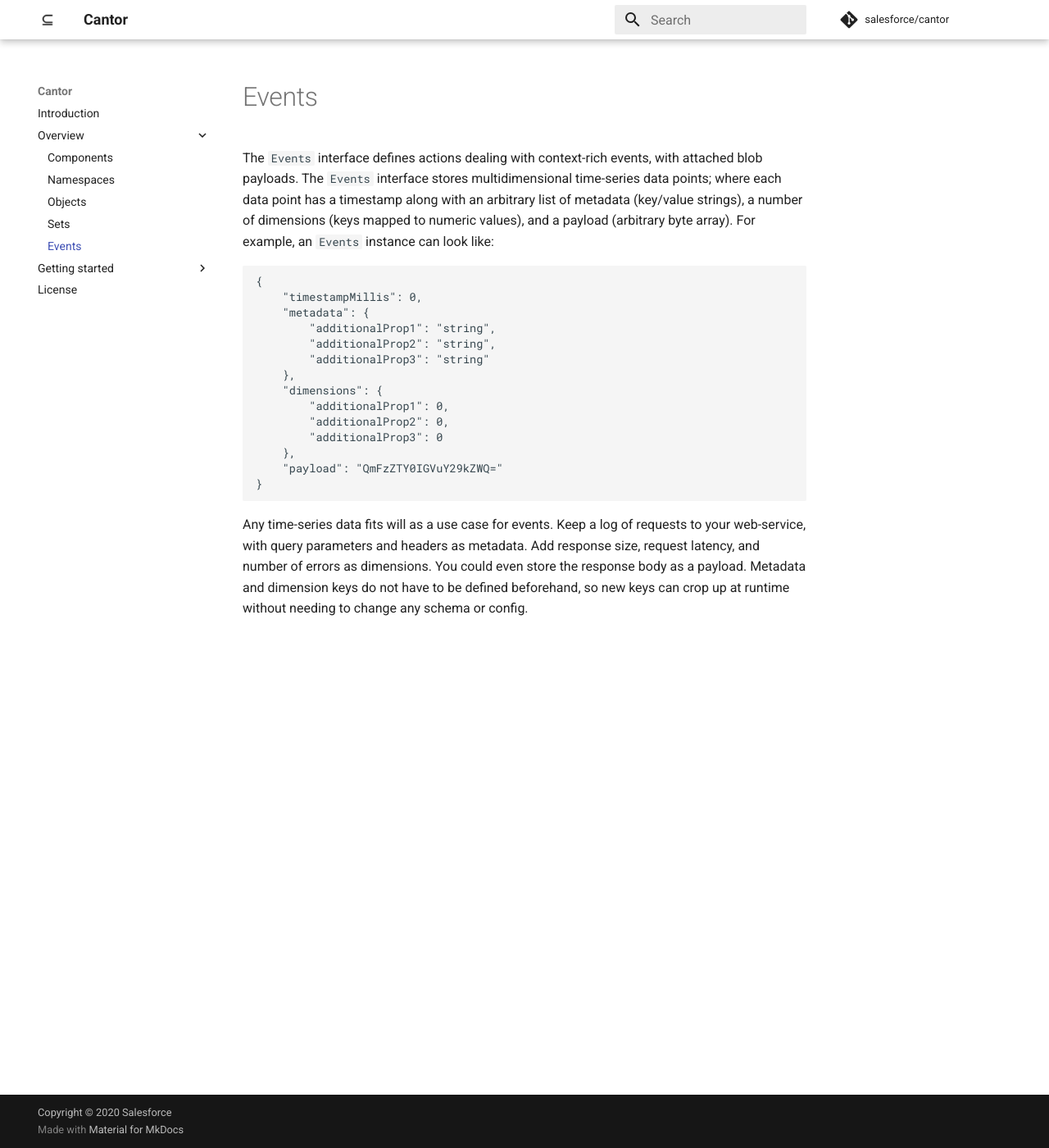
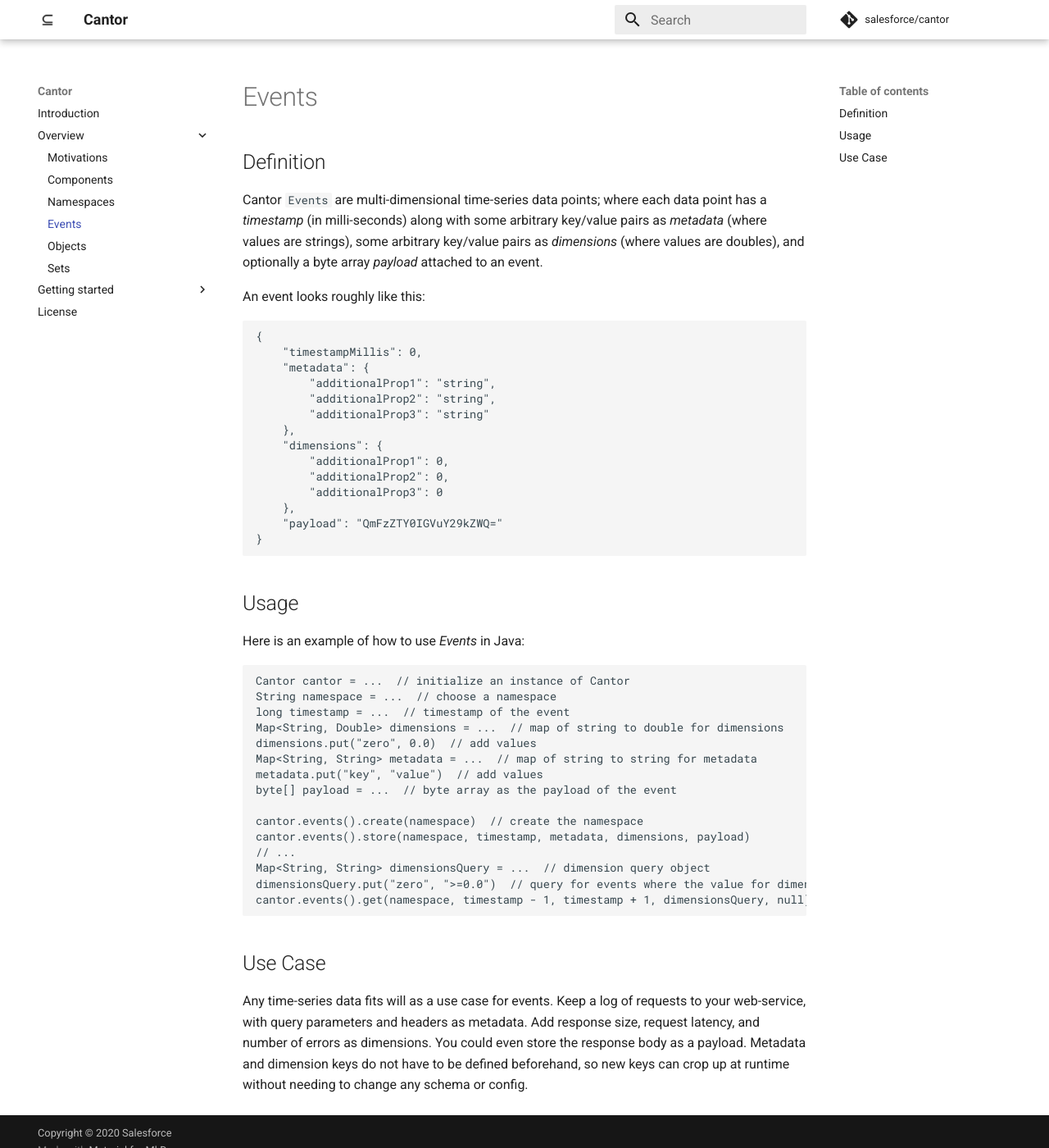
Before and after one commit to salesforce/cantor, an MkDocs documentation site: the page built from docs/events.md, in a window 1280 px wide and 1400 px high. Shown: the whole window at 82% size. Built offline with MkDocs 1.6.1 and Material for MkDocs 9.7.7, drawn with Linux system fonts in a browser that asks for light colours; comment, search, counter and statistics services are not loaded.

Commit message:
copied over some documentation from cantor github README

````diff
--- a/docs/events.md
+++ b/docs/events.md
@@ -1,7 +1,8 @@
-# Events
+## Definition
 
-The `Events` interface defines actions dealing with context-rich events, with attached blob payloads. The `Events` interface stores multidimensional time-series data points; where each data point has a timestamp along with an arbitrary list of metadata (key/value strings), a number of dimensions (keys mapped to numeric values), and a payload (arbitrary byte array). For example, an `Events` instance can look like:
+Cantor `Events` are multi-dimensional time-series data points; where each data point has a *timestamp* (in milli-seconds) along with some arbitrary key/value pairs as *metadata* (where values are strings), some arbitrary key/value pairs as *dimensions* (where values are doubles), and optionally a byte array *payload* attached to an event.
 
+An event looks roughly like this:
 ```json
 {
     "timestampMillis": 0,
@@ -19,4 +20,27 @@ The `Events` interface defines actions dealing with context-rich events, with at
 }
 ```
 
+## Usage
+
+Here is an example of how to use *Events* in Java:
+```java
+Cantor cantor = ...  // initialize an instance of Cantor
+String namespace = ...  // choose a namespace
+long timestamp = ...  // timestamp of the event
+Map<String, Double> dimensions = ...  // map of string to double for dimensions
+dimensions.put("zero", 0.0)  // add values
+Map<String, String> metadata = ...  // map of string to string for metadata
+metadata.put("key", "value")  // add values
+byte[] payload = ...  // byte array as the payload of the event
+
+cantor.events().create(namespace)  // create the namespace
+cantor.events().store(namespace, timestamp, metadata, dimensions, payload)
+// ...
+Map<String, String> dimensionsQuery = ...  // dimension query object
+dimensionsQuery.put("zero", ">=0.0")  // query for events where the value for dimension "zero" is greater than or equal to 0
+cantor.events().get(namespace, timestamp - 1, timestamp + 1, dimensionsQuery, null)
+```
+
+## Use Case
+
 Any time-series data fits will as a use case for events. Keep a log of requests to your web-service, with query parameters and headers as metadata. Add response size, request latency,  and number of errors as dimensions. You could even store the response body as a payload. Metadata and dimension keys do not have to be defined beforehand, so new keys can crop up at runtime without needing to change any schema or config.
--- a/docs/sets.md
+++ b/docs/sets.md
@@ -1,5 +1,9 @@
-# Sets
+## Definition
 
 The `Sets` interface defines a series of actions surrounding sorted sets. Each set is identified with a unique string as the set name, and a number of entries, each associated with a numerical value as the weight of the entry. Functions on sets allow users to create and drop namespaces, as well as slice and paginate sets based on the weight of the entries.
 
+## Usage
+
+## Use case
+
 Sets are commonly used to store relationships and memberships of corresponding stored values. Set names can be the names of the membership groups (“admins” or “users”), and the entries can be user ids or email addresses, with weight being the timestamp of when they were added to the group. Another common use case is using the set as a work queue, the set name corresponding to the name of the job (“customer-report” or “data-compaction”) and the entries can be ids for the job. Using the `pop(...)` method allows atomically retrieving an id, ensuring the corresponding job is only run once.
--- a/mkdocs.yml
+++ b/mkdocs.yml
@@ -15,11 +15,12 @@ theme:
 nav:
   - "Introduction": "index.md"
   - "Overview":
+    - "Motivations": "motivations.md"
     - "Components": "components.md"
     - "Namespaces": "namespaces.md"
+    - "Events": "events.md"
     - "Objects": "objects.md"
     - "Sets": "sets.md"
-    - "Events": "events.md"
   - "Getting started":
     - "Embedded": "embedded.md"
     # - "MySQL implementation": "mysql.md"
````
Also changed, not shown: docs/index.md (+5 -38 lines), docs/motivations.md (added, +11 -0 lines), docs/namespaces.md (+3 -1 lines), docs/objects.md (+19 -1 lines).
